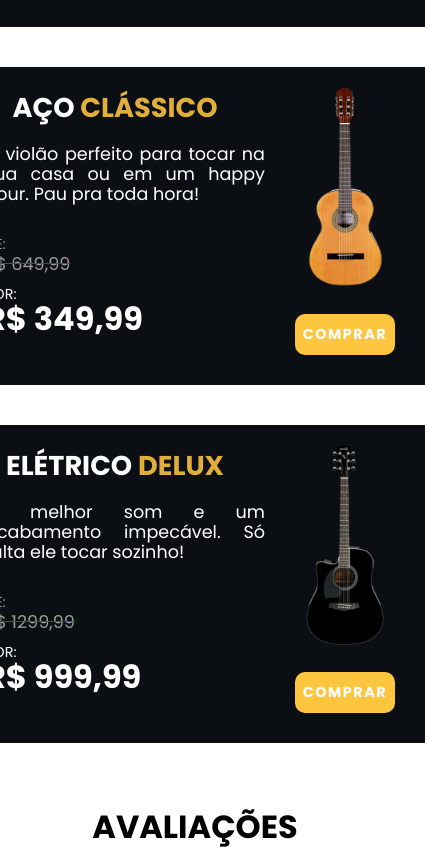
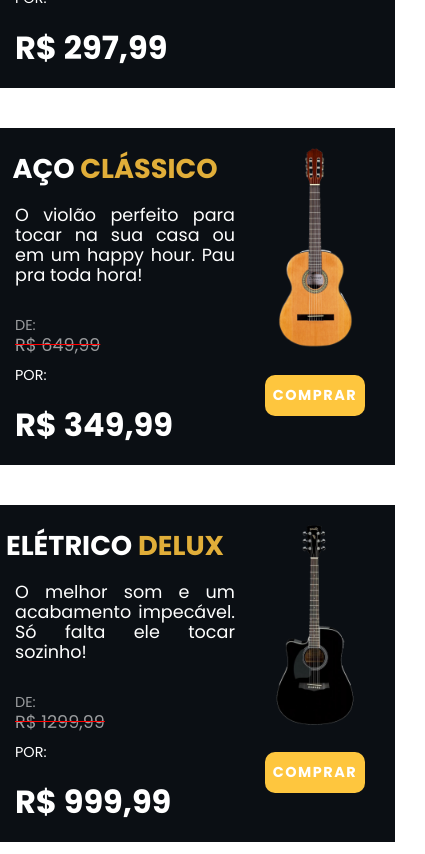
Before and after one commit to devgabrielsilveira/projeto-boemia, a plain HTML site: page index.html in a window 390 px wide. Shown: the part 858-1712 px from the top of the page, 425 px wide, since content can reach past the window. Drawn offline with nearby package versions, Linux system fonts and the light colour scheme; a web font is replaced by a local one.

Commit message:
responsividade ajustada

```diff
--- a/estilos/style.css
+++ b/estilos/style.css
@@ -221,7 +221,7 @@ p.autor {
 #produtos > .violao01 > .descricao > p.preco-novo {
     font-size: 2em;
     font-weight: bold;
-    padding: 5px 20px;
+    padding: 30px 20px;
 }
 
 #produtos > .violao02 > .descricao > p.antigo {
@@ -245,7 +245,7 @@ p.autor {
 #produtos > .violao02 > .descricao > p.preco-novo {
     font-size: 2em;
     font-weight: bold;
-    padding: 5px 20px;
+    padding: 30px 20px;
 }
 
 #produtos > .violao03 > .descricao > p.antigo {
@@ -269,7 +269,7 @@ p.autor {
 #produtos > .violao03 > .descricao > p.preco-novo {
     font-size: 2em;
     font-weight: bold;
-    padding: 5px 20px;
+    padding: 30px 20px;
 }
 
 .venda {
@@ -307,7 +307,7 @@ p.autor {
 .violao01 {
     display: flex;
     flex-direction: row;
-    max-width: 800px;
+    width: 400px;
     background-color: var(--cor6);
     transition: .5s;
     margin: 0px 10px 40px 10px;
@@ -316,7 +316,7 @@ p.autor {
 .violao02 {
     display: flex;
     flex-direction: row;
-    max-width: 800px;
+    width: 400px;
     background-color: var(--cor6);
     transition: .5s;
     margin: 0px 10px 40px 10px;
@@ -325,7 +325,7 @@ p.autor {
 .violao03 {
     display: flex;
     flex-direction: row;
-    max-width: 800px;
+    width: 400px;
     background-color: var(--cor6);
     transition: .5s;
     margin: 0px 10px 40px 10px;
```
